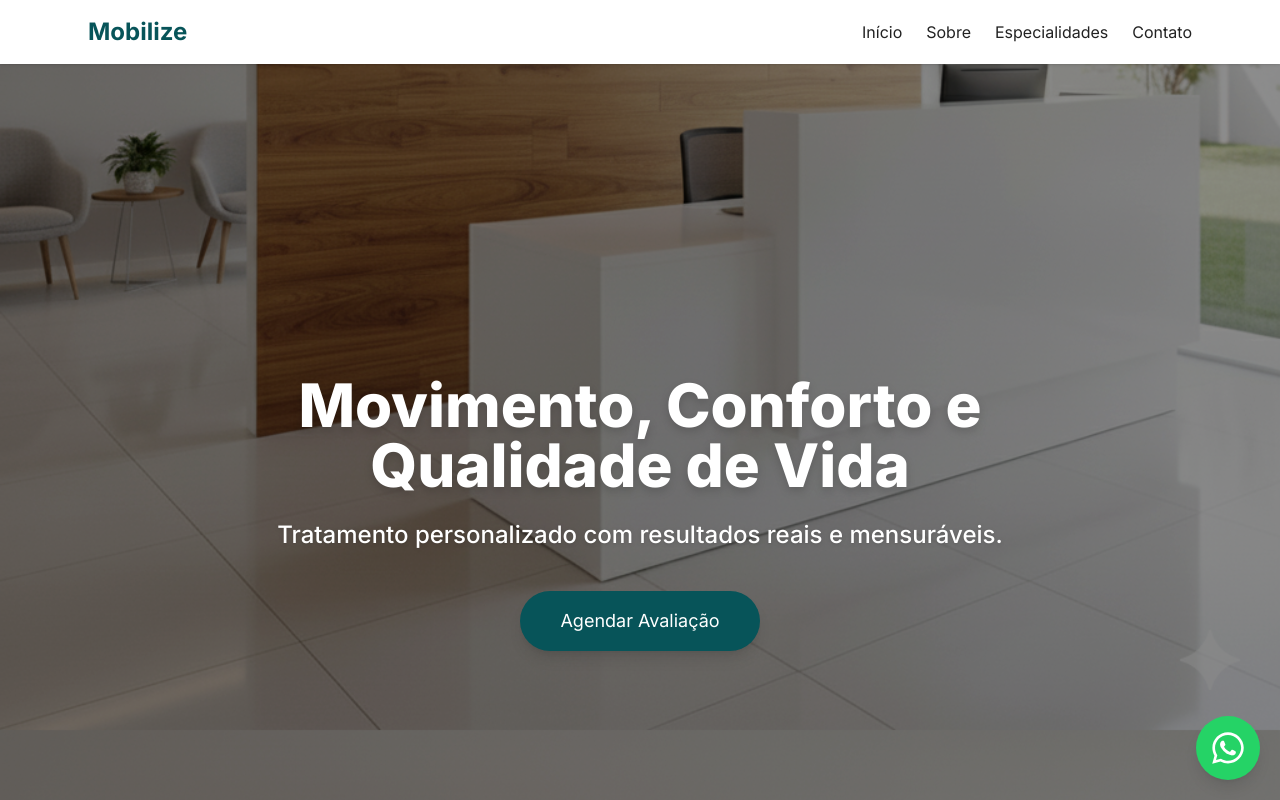
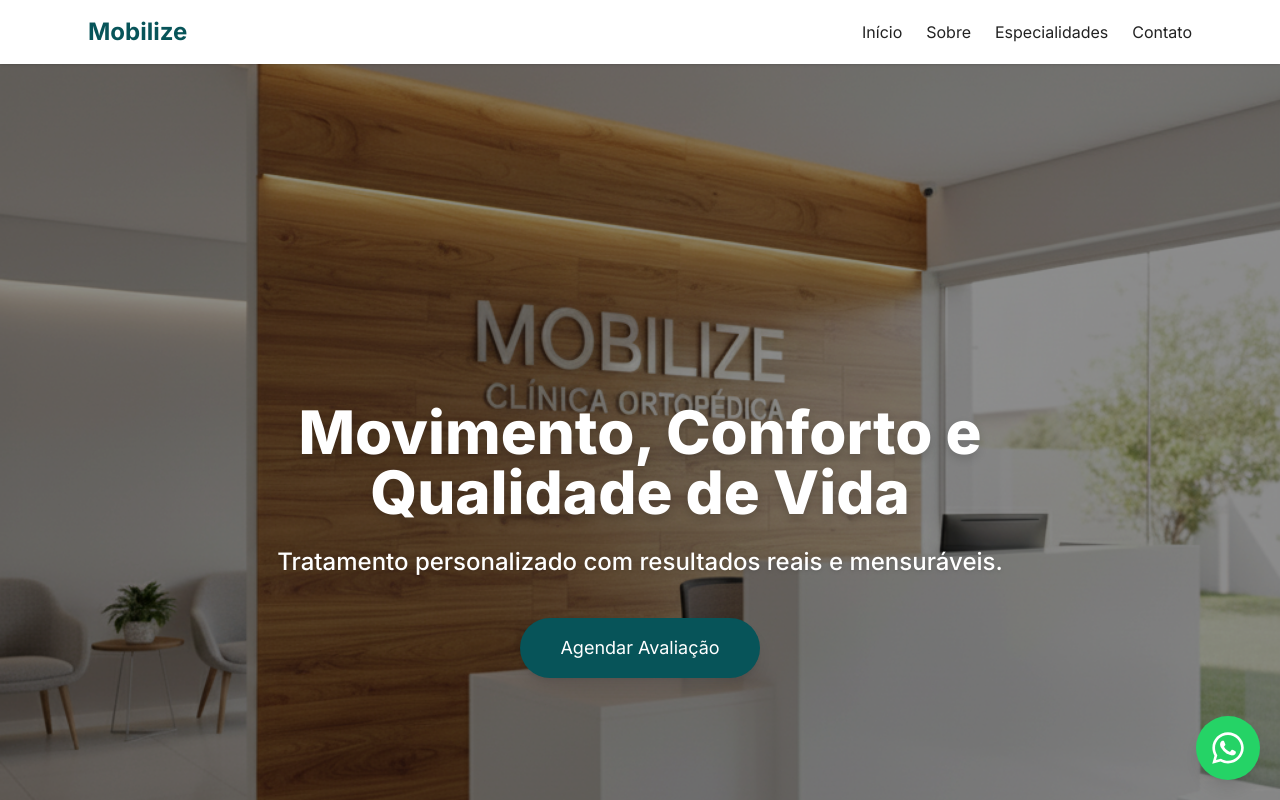
Before and after one commit to PedroHTLemos/mobilize-clinica, a Next.js app: page / in a window 1280 px wide. Shown: the top 800 px of the page. Built offline with nearby package versions, Linux system fonts and the light colour scheme.

Commit message:
Update 1.1

```diff
--- a/app/components/Hero.tsx
+++ b/app/components/Hero.tsx
@@ -2,15 +2,14 @@ export default function Hero() {
   return (
     <section
       id="inicio"
-      className="relative h-[1025px] flex flex-col justify-center items-center text-center px-6"
+      className="relative w-full min-h-[1080px] flex flex-col justify-center items-center text-center px-6"
       style={{
         backgroundImage: "url('/images/clinica-mobilize.png')",
         backgroundSize: "cover",
-        backgroundPosition: "center -550px",
+        backgroundPosition: "center center",
       }}
     >
       <div className="absolute inset-0 bg-black/45"></div>
-
       <div className="relative max-w-3xl mx-auto text-white">
         <h1 className="text-5xl lg:text-6xl font-extrabold drop-shadow-lg">
           Movimento, Conforto e Qualidade de Vida
```
